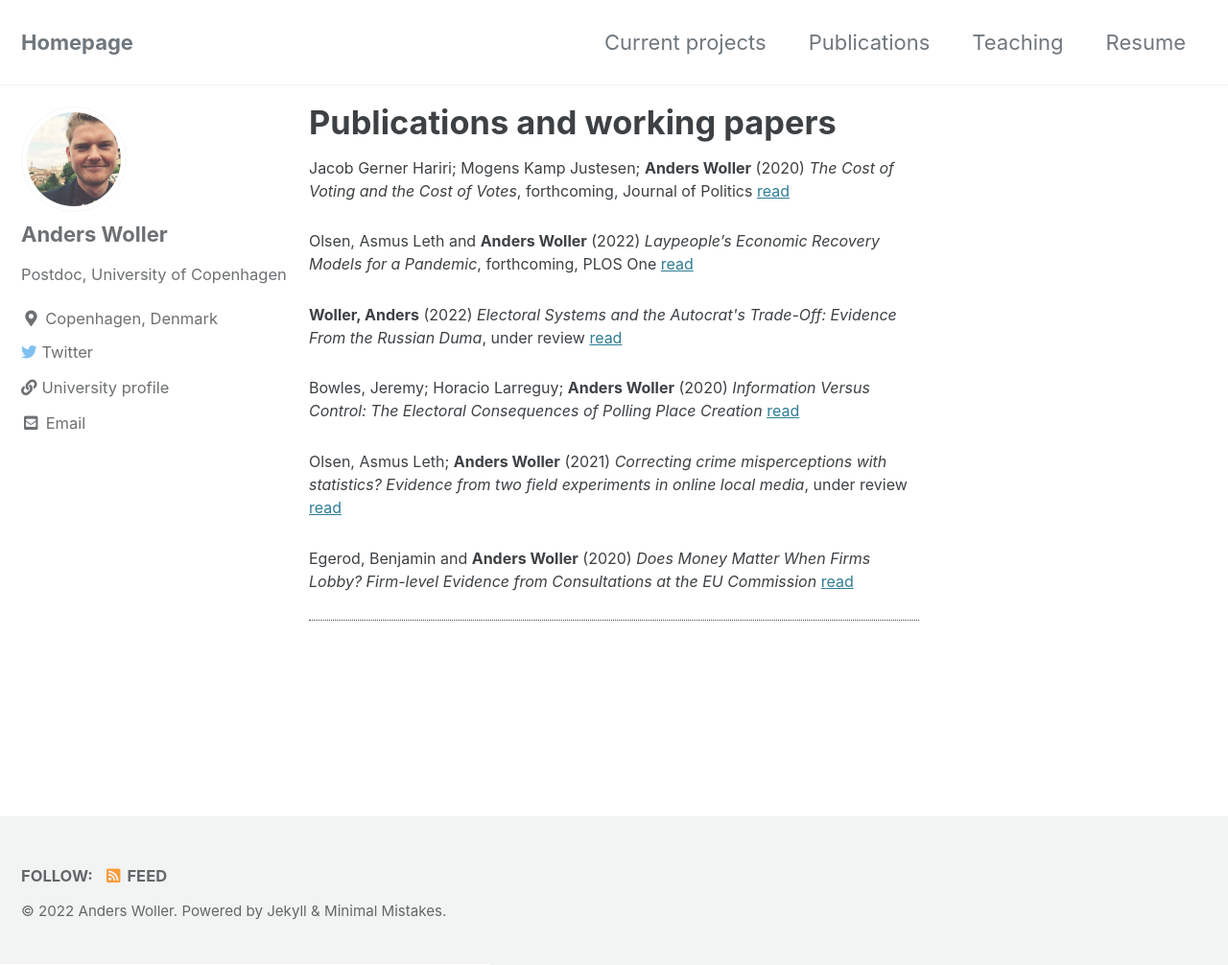
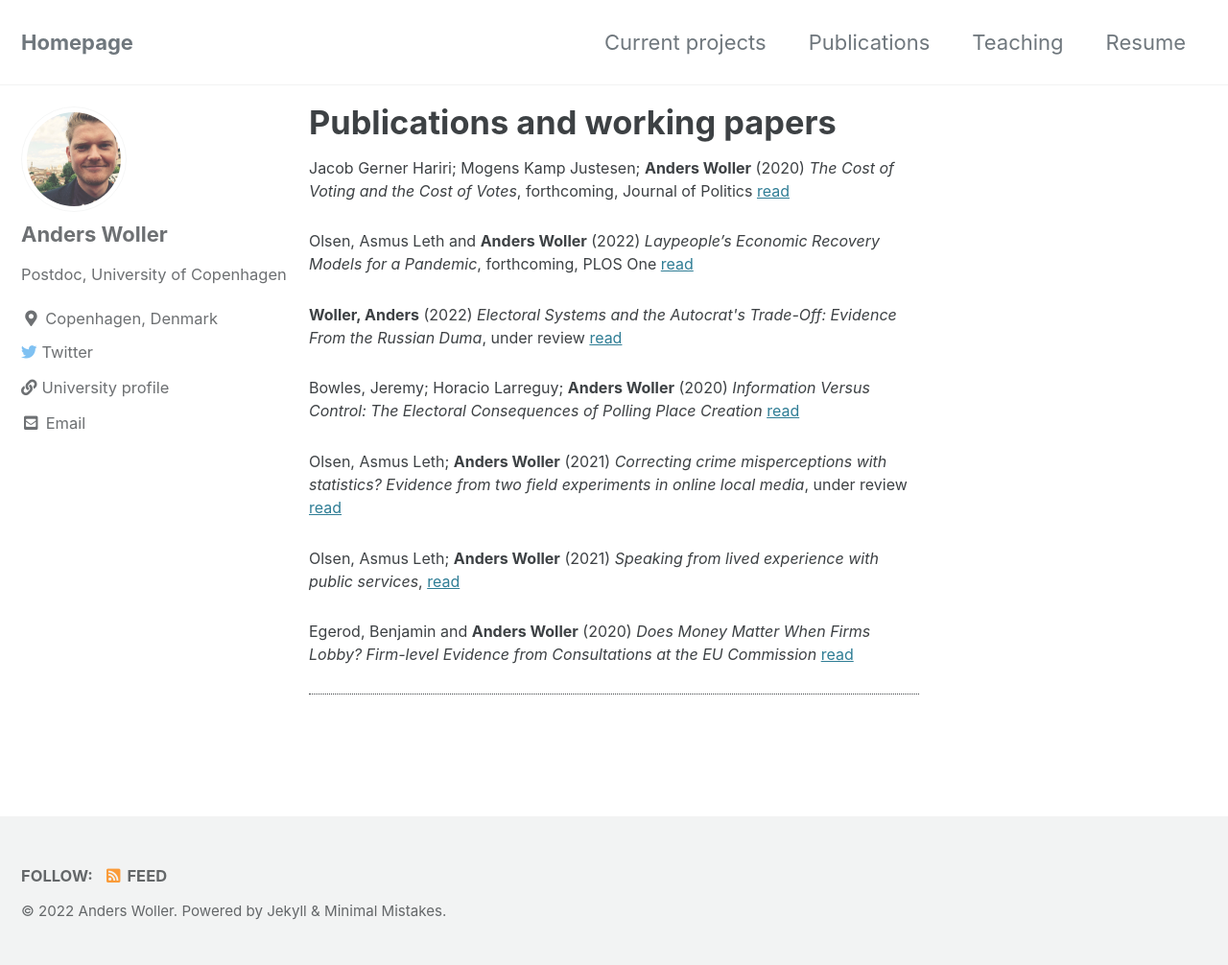
Before and after one commit to AndersWoller/AndersWoller.github.io, a Jekyll site: the page built from _pages/publications.md, in a window 1280 px wide and 1006 px high. Shown: the whole window at 96% size. Built offline with Jekyll 4.4.1, drawn with Linux system fonts in a browser that asks for light colours; cached includes are drawn as plain includes.

Commit message:
Update publications.md

```diff
--- a/_pages/publications.md
+++ b/_pages/publications.md
@@ -14,6 +14,9 @@ author_profile: true
 
 <p style="font-size:16px"> Olsen, Asmus Leth; <b>Anders Woller</b> (2021) <i>Correcting crime misperceptions with statistics? Evidence from two field experiments in online local media</i>, under review <a href="https://www.dropbox.com/s/xamcx5m7wzss90a/manuscript_JOP.pdf?dl=0">read</a> <p/>
 
+<p style="font-size:16px"> Olsen, Asmus Leth; <b>Anders Woller</b> (2021) <i>Speaking from lived experience with public services</i>, <a href="https://www.dropbox.com/s/gfjduo2474muhn7/OlsenWoller-APSA2022.pdf?dl=0">read</a> <p/>
+
+
 <p style="font-size:16px"> Egerod, Benjamin and <b>Anders Woller</b> (2020) <i>Does Money Matter When Firms Lobby? Firm-level Evidence from Consultations at the EU Commission</i> <a href="https://www.dropbox.com/s/jntg13ofu0ydflr/Maindocument.pdf?dl=0">read</a> <p/>
 
 
```
